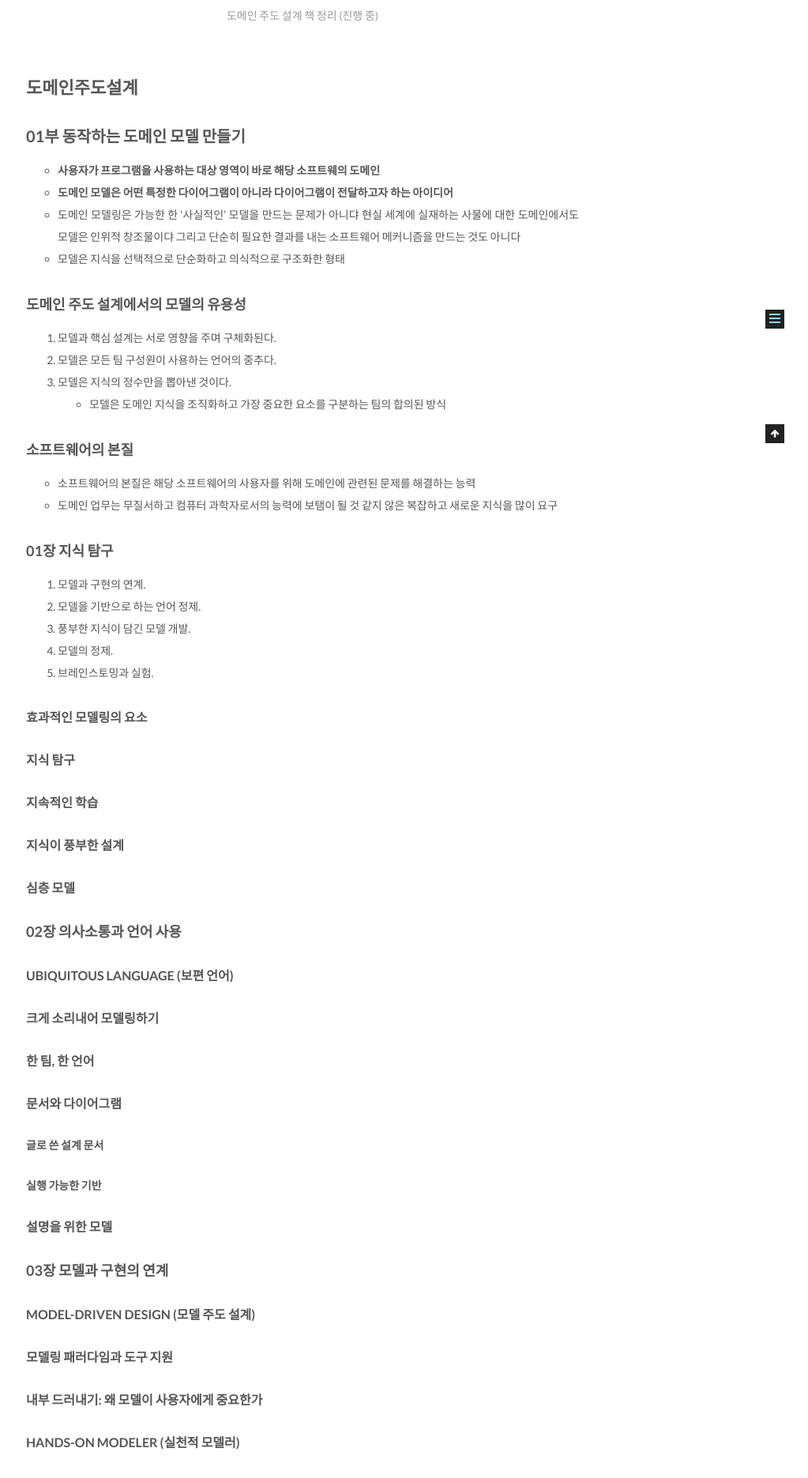
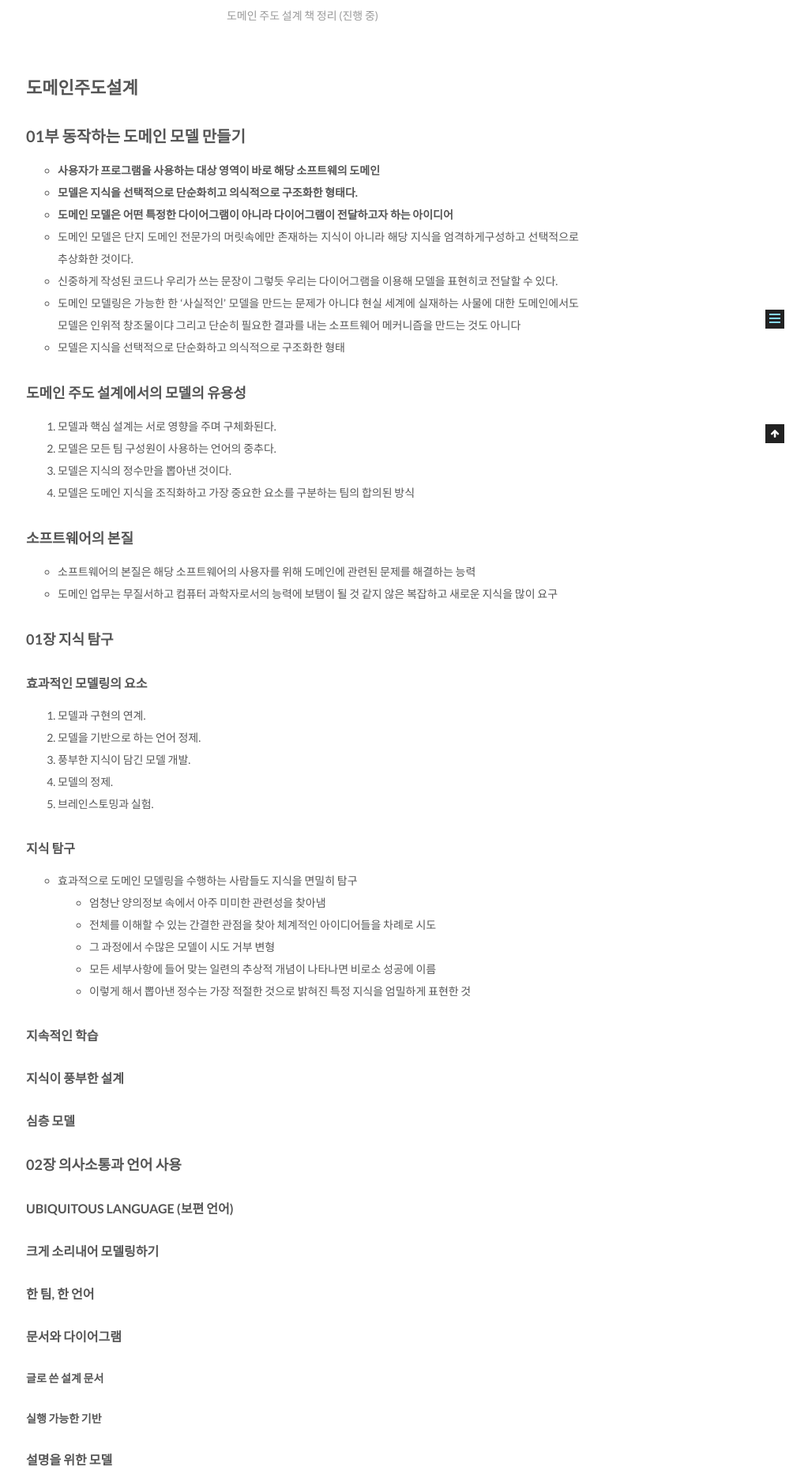
Before and after one commit to csj4032/csj4032.github.io, a Jekyll site: the page built from _posts/2018-02-21-도메인주도설계.md, in a window 1280 px wide. Shown: the part 439-2310 px from the top of the page at 79% size, without its empty margins (257-1280 px from the left). Built offline with Jekyll 4.4.1, drawn with Linux system fonts in a browser that asks for light colours.

Commit message:
도메인 주도 설계 포스팅 수정

```diff
--- a/_posts/2018-02-21-도메인주도설계.md
+++ b/_posts/2018-02-21-도메인주도설계.md
@@ -11,7 +11,10 @@ tags:
 
 ## 01부 동작하는 도메인 모델 만들기
 * **사용자가 프로그램을 사용하는 대상 영역이 바로 해당 소프트웨의 도메인**
+* **모델은 지식을 선택적으로 단순화히고 의식적으로 구조화한 형태다.**
 * **도메인 모델은 어떤 특정한 다이어그램이 아니라 다이어그램이 전달하고자 하는 아이디어**
+* 도메인 모델은 단지 도메인 전문가의 머릿속에만 존재하는 지식이 아니라 해당 지식을 엄격하게구성하고 선택적으로 추상화한 것이다.
+* 신중하게 작성된 코드나 우리가 쓰는 문장이 그렇듯 우리는 다이어그램을 이용해 모델을 표현히코 전달할 수 있다.
 * 도메인 모델링은 가능한 한 '사실적인' 모델을 만드는 문제가 아니댜 현실 세계에 실재하는 사물에 대한 도메인에서도 모델은 인위적 창조물이댜 그리고 단순히 필요한 결과를 내는 소프트웨어 메커니즘을 만드는 것도 아니다
 * 모델은 지식을 선택적으로 단순화하고 의식적으로 구조화한 형태
 
@@ -19,22 +22,28 @@ tags:
 1. 모델과 핵심 설계는 서로 영향을 주며 구체화된다.
 2. 모델은 모든 팀 구성원이 사용하는 언어의 중추다.
 3. 모델은 지식의 정수만을 뽑아낸 것이다.
-  * 모델은 도메인 지식을 조직화하고 가장 중요한 요소를 구분하는 팀의 합의된 방식
+  3. 모델은 도메인 지식을 조직화하고 가장 중요한 요소를 구분하는 팀의 합의된 방식
 
 ### 소프트웨어의 본질
 * 소프트웨어의 본질은 해당 소프트웨어의 사용자를 위해 도메인에 관련된 문제를 해결하는 능력
 * 도메인 업무는 무질서하고 컴퓨터 과학자로서의 능력에 보탬이 될 것 같지 않은 복잡하고 새로운 지식을 많이 요구
 
 ### 01장 지식 탐구
+
+#### 효과적인 모델링의 요소
 1. 모델과 구현의 연계.
 2. 모델을 기반으로 하는 언어 정제.
 3. 풍부한 지식이 담긴 모델 개발.
 4. 모델의 정제.
 5. 브레인스토밍과 실험.
 
-#### 효과적인 모델링의 요소
-
 #### 지식 탐구
+* 효과적으로 도메인 모델링을 수행하는 사람들도 지식을 면밀히 탐구
+  1. 엄청난 양의정보 속에서 아주 미미한 관련성을 찾아냄
+  2. 전체를 이해할 수 있는 간결한 관점을 찾아 체계적인 아이디어들을 차례로 시도
+  3. 그 과정에서 수많은 모델이 시도 거부 변형
+  4. 모든 세부사항에 들어 맞는 일련의 추상적 개념이 나타나면 비로소 성공에 이름
+  5. 이렇게 해서 뽑아낸 정수는 가장 적절한 것으로 밝혀진 특정 지식을 엄밀하게 표현한 것
 
 #### 지속적인 학습
 
```
